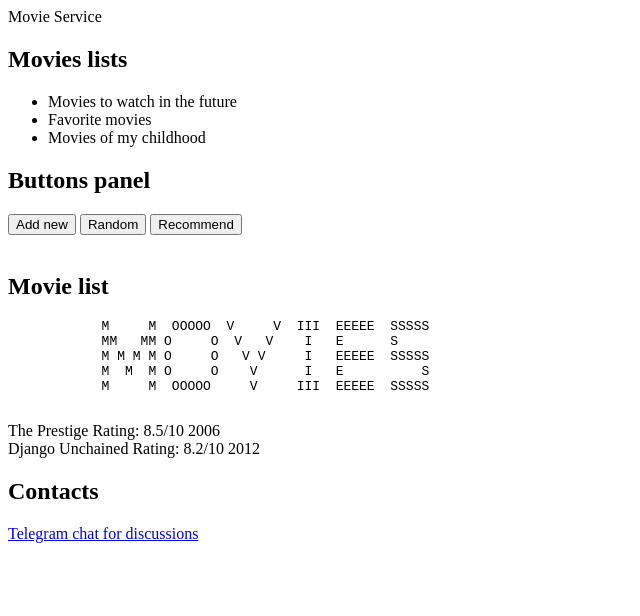
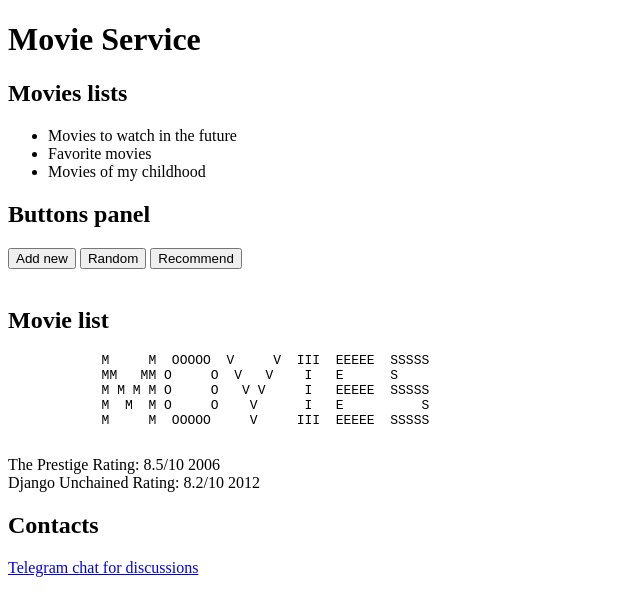
Before and after one commit to DenisEvd/MovieServiceFront, a plain HTML site: page main_page.html in a window 1280 px wide. Shown: the whole page, without its empty margins (0-640 px from the left). Drawn offline with Linux system fonts and the light colour scheme.

Commit message:
fix: lab 1

```diff
--- a/main_page.html
+++ b/main_page.html
@@ -5,7 +5,9 @@
     <title>Movie service</title>
 </head>
 <body>
-    <header>Movie Service</header>
+    <header>
+        <h1>Movie Service</h1>
+    </header>
     <main>
         <nav>
             <h2>Movies lists</h2>
```
